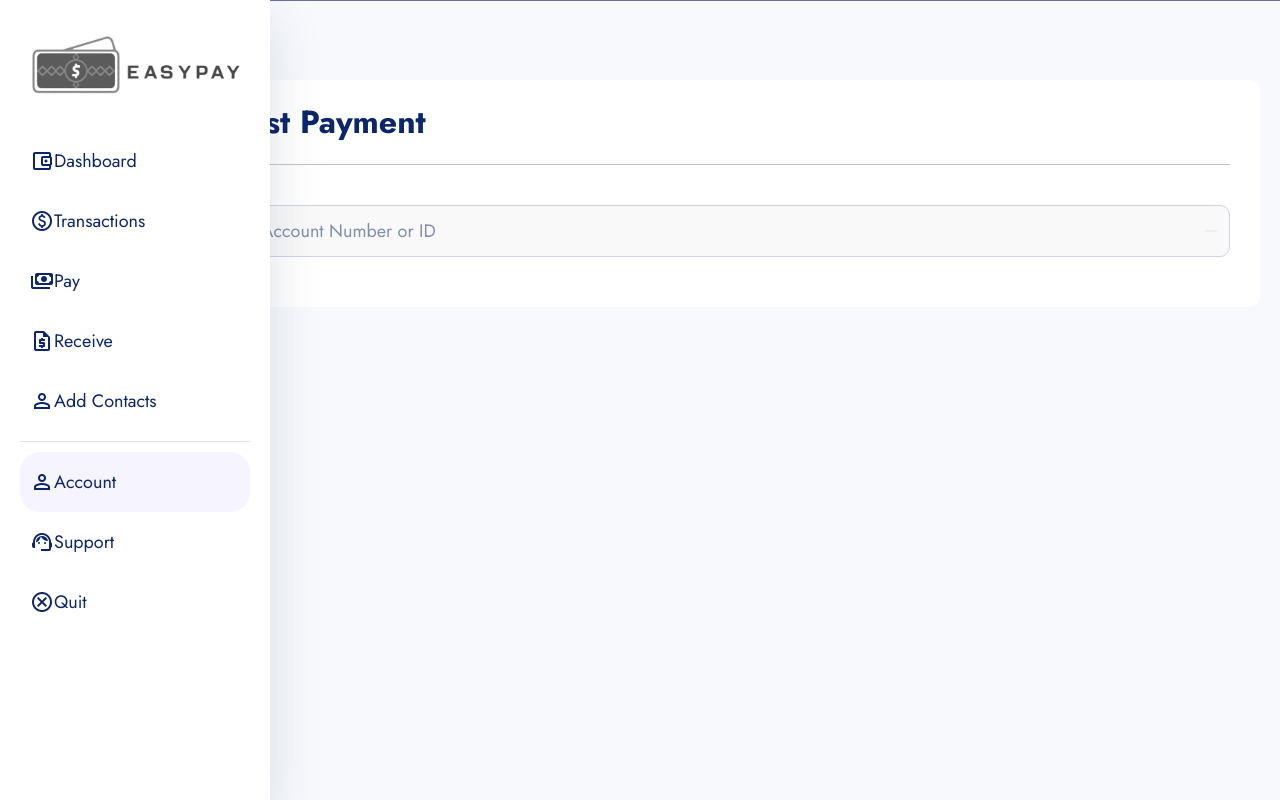
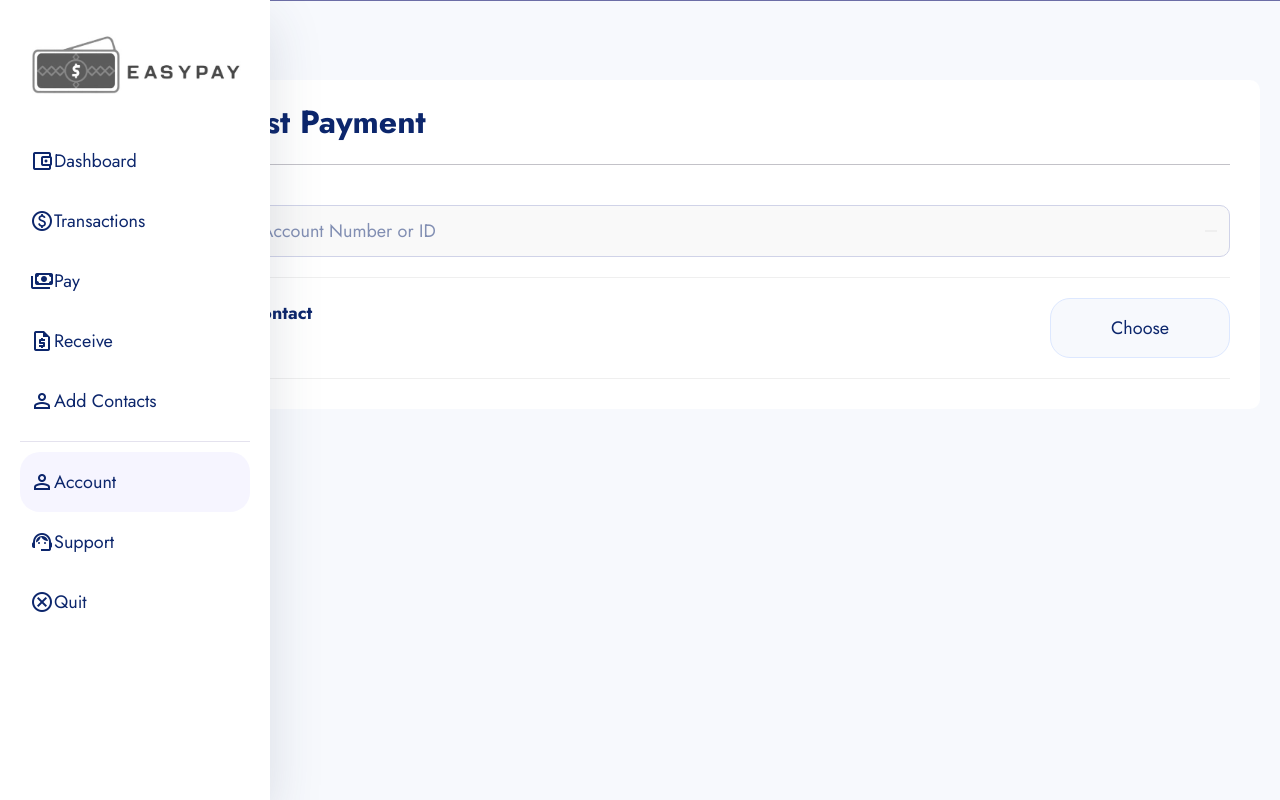
Before and after one commit to prabhnosingh/BankingApp, a Django app: page /request-search-account/ in a window 1280 px wide. Run offline with Django 5.2, Linux system fonts and the light colour scheme; a user stored in the database is signed in; tables that the repository leaves empty hold one stand-in row (values such as "Sample post"); some libraries are stand-ins or nearby versions.

Commit message:
added contact list to pay and receive

```diff
--- a/core/payment_request.py
+++ b/core/payment_request.py
@@ -4,7 +4,7 @@ from django.contrib.auth.decorators import login_required
 from django.db.models import Q
 from django.contrib import messages
 from decimal import Decimal
-from core.models import Transaction
+from core.models import Transaction, Contact
 from decimal import Decimal
 
 
@@ -12,6 +12,7 @@ from decimal import Decimal
 def SearchUsersRequest(request):
     account = Account.objects.all()  ## all the account in my db
     query = request.POST.get("account_number")  ## <input name="account_number">
+    contacts=Contact.objects.filter(user=request.user)
 
     if query:
         account = account.filter(
@@ -23,6 +24,7 @@ def SearchUsersRequest(request):
     context = {
         "account": account,
         "query": query,
+        "contacts": contacts
     }
     return render(request, "payment_request/search-users.html", context)
 
--- a/templates/payment_request/search-users.html
+++ b/templates/payment_request/search-users.html
@@ -47,7 +47,30 @@
                             <h4 class="mt-4">Account does not exist</h4>
                         </div>
                         {% endfor %}
-                        {% endif %}
+
+                        {% else %}
+        <!-- Display saved contacts -->
+        {% for contact in contacts %}
+            <div class="single-user">
+                <div class="left d-flex align-items-center">
+                    <div class="img-area">
+                        <!-- Add the contact image if available -->
+                    </div>
+                    <div class="text-area">
+                        <p>{{ contact.contact_name }}</p>
+                        <span class="mdr"><b>{{ contact.account_number }}</b></span>
+                    </div>
+                </div>
+                <div class="right">
+                    <a href="{% url 'core:amount-transfer' contact.account_number  %}">Choose</a>
+                </div>
+            </div>
+        {% empty %}
+            <div>
+                <h4 class="mt-4">No saved contacts</h4>
+            </div>
+        {% endfor %}
+    {% endif %}
                     </div>
 
                 </div>
```
Also changed, not shown: core/transfer.py (+9 -2 lines), templates/transfer/search-user-by-account-number.html (+24 -1 lines).
